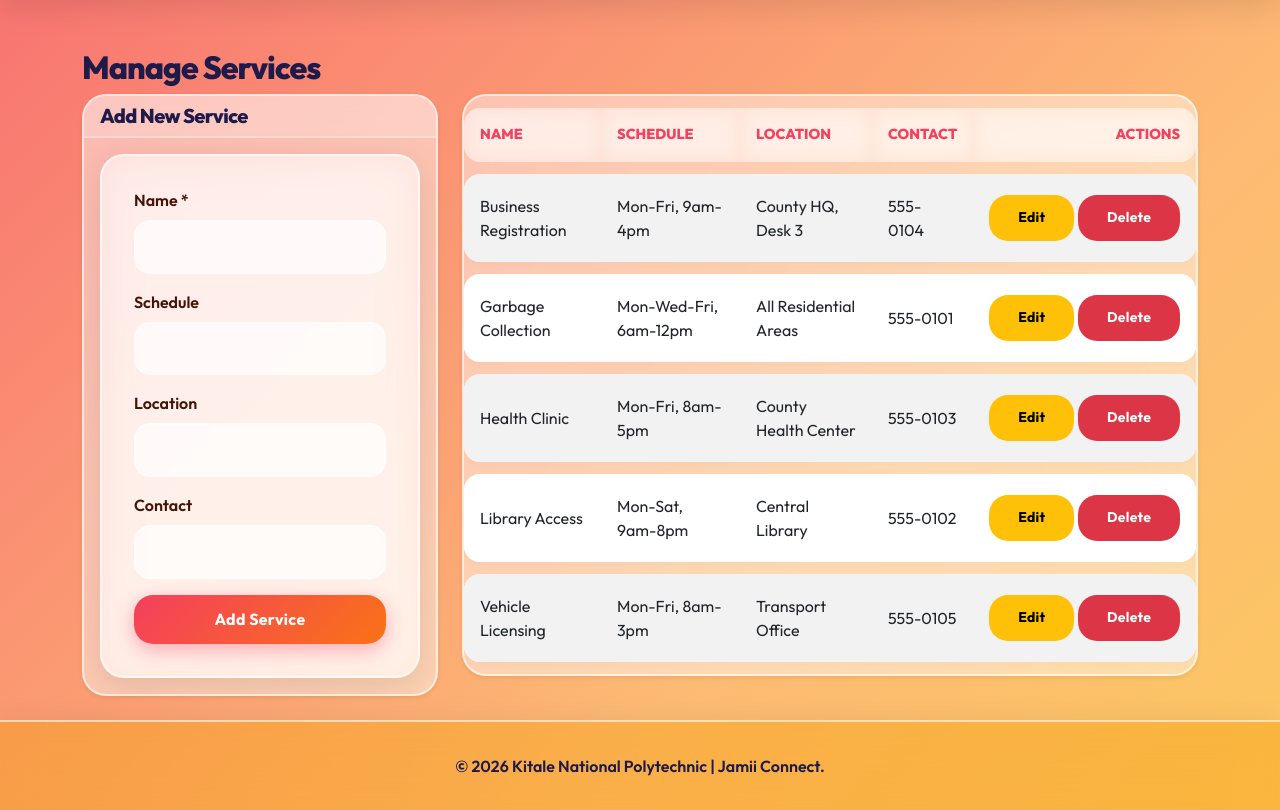
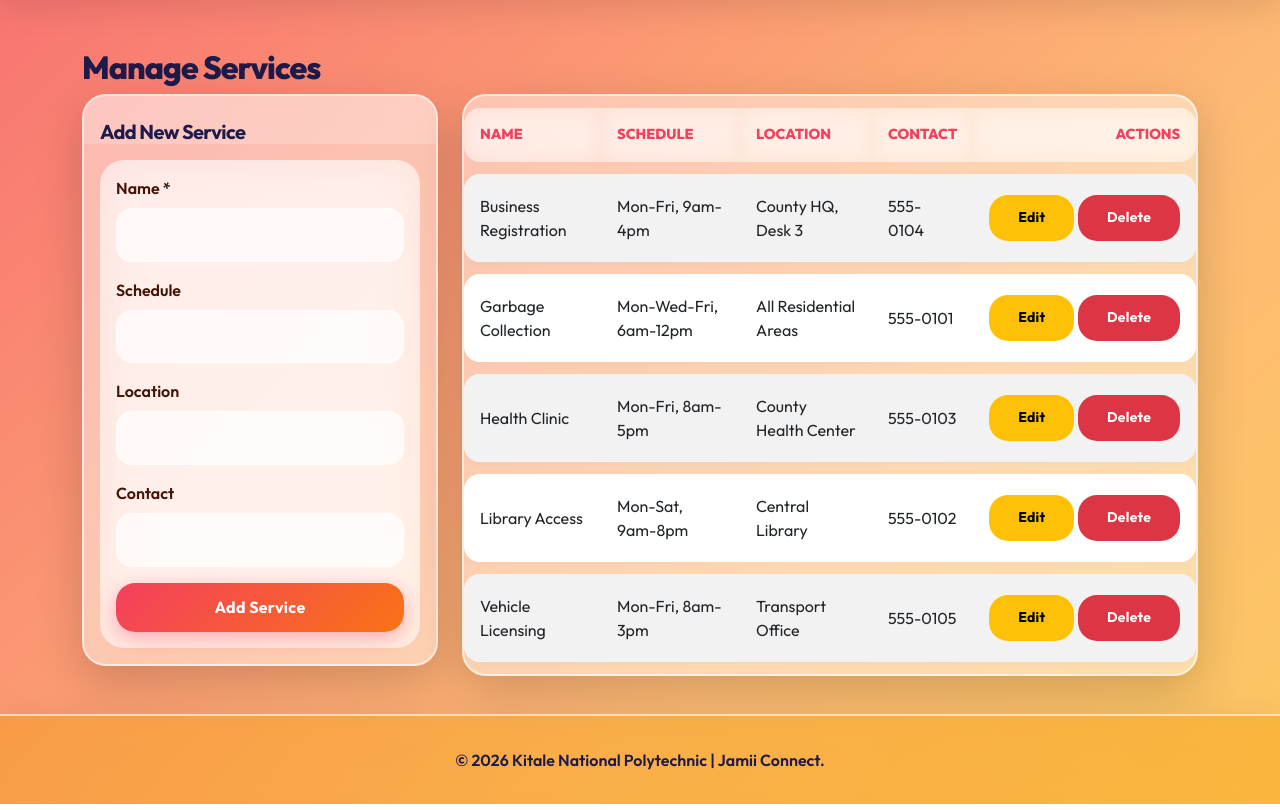
Before and after one commit to ChrisMeshack/Jammi-Connect, a PHP site: page /services.php in a window 1280 px wide. Shown: the part 85-895 px from the top of the page. Run offline with PHP 8.4, Linux system fonts and the light colour scheme; a user stored in the database is signed in; data comes from the database, SQL or seed files in the repository.

Commit message:
Admin config fix and services styling

```diff
--- a/announcements.php
+++ b/announcements.php
@@ -127,6 +127,7 @@ $is_admin = (isset($_SESSION['role']) && $_SESSION['role'] === 'admin');
 
     <script src="js/jquery-3.7.1.min.js"></script>
     <script src="js/bootstrap.bundle.min.js"></script>
+    <script src="app.js?v=2"></script>
     <script>
     const Toast = Swal.mixin({
         toast: true, position: 'top-end', showConfirmButton: false, timer: 3000,
--- a/dashboard.php
+++ b/dashboard.php
@@ -168,6 +168,7 @@ $is_admin = (isset($_SESSION['role']) && $_SESSION['role'] === 'admin');
 
     <script src="js/jquery-3.7.1.min.js"></script>
     <script src="js/bootstrap.bundle.min.js"></script>
+    <script src="app.js?v=2"></script>
     <script>
         // Fetch Advanced Analytics
         fetch('api_handler.php?action=get_analytics')
--- a/db.php
+++ b/db.php
@@ -25,9 +25,9 @@ $conn->query("CREATE TABLE IF NOT EXISTS event_bookings (
     CONSTRAINT fk_booking_user FOREIGN KEY (user_id) REFERENCES users(id) ON DELETE CASCADE
 )");
 
-// Ensure admin user exists
+// Ensure SINGLE admin user exists
 $admin_email = 'chrismeshack24@gmail.com';
-$admin_pass = 'Mesh@1234';
+$admin_pass = 'Admin@1234';
 $hashed = password_hash($admin_pass, PASSWORD_DEFAULT);
 
 $stmt = $conn->prepare("SELECT id FROM users WHERE email = ?");
@@ -36,12 +36,15 @@ $stmt->execute();
 $res = $stmt->get_result();
 
 if ($res->num_rows == 0) {
-    $stmt = $conn->prepare("INSERT INTO users (full_name, email, password, role) VALUES ('Admin', ?, ?, 'admin')");
+    $stmt = $conn->prepare("INSERT INTO users (full_name, email, password, role) VALUES ('Super Admin', ?, ?, 'admin')");
     $stmt->bind_param("ss", $admin_email, $hashed);
     $stmt->execute();
 } else {
-    $stmt = $conn->prepare("UPDATE users SET role = 'admin' WHERE email = ?");
-    $stmt->bind_param("s", $admin_email);
+    $stmt = $conn->prepare("UPDATE users SET role = 'admin', password = ? WHERE email = ?");
+    $stmt->bind_param("ss", $hashed, $admin_email);
     $stmt->execute();
 }
+
+// Delete the old admin
+$conn->query("DELETE FROM users WHERE email = 'jamiiconnect@gmail.com'");
 ?>
--- a/events.php
+++ b/events.php
@@ -135,6 +135,7 @@ $is_admin = (isset($_SESSION['role']) && $_SESSION['role'] === 'admin');
 
     <script src="js/jquery-3.7.1.min.js"></script>
     <script src="js/bootstrap.bundle.min.js"></script>
+    <script src="app.js?v=2"></script>
     <script>
     const Toast = Swal.mixin({
         toast: true, position: 'top-end', showConfirmButton: false, timer: 3000,
--- a/services.php
+++ b/services.php
@@ -139,12 +139,12 @@ if ($_SERVER['REQUEST_METHOD'] === 'POST') {
         <div class="row">
             <?php if (isset($_SESSION['role']) && $_SESSION['role'] === 'admin'): ?>
             <div class="col-md-4 mb-4">
-                <div class="card shadow-sm">
-                    <div class="card-header bg-primary text-white">
-                        <h5 class="mb-0"><?php echo $is_edit ? 'Edit Service' : 'Add New Service'; ?></h5>
+                <div class="card glass-card border-0 shadow-lg mb-4">
+                    <div class="card-header bg-transparent border-bottom-0 pt-4 pb-0">
+                        <h5 class="mb-0 fw-bold" style="color: var(--color-dark);"><?php echo $is_edit ? 'Edit Service' : 'Add New Service'; ?></h5>
                     </div>
                     <div class="card-body">
-                        <form method="post" action="services.php">
+                        <form method="post" action="services.php" class="glass-form border-0 p-3 shadow-none">
                             <input type="hidden" name="id" value="<?php echo $edit_id; ?>">
                             <div class="mb-3">
                                 <label for="name" class="form-label">Name *</label>
@@ -175,8 +175,8 @@ if ($_SERVER['REQUEST_METHOD'] === 'POST') {
             <?php endif; ?>
 
             <div class="<?php echo (isset($_SESSION['role']) && $_SESSION['role'] === 'admin') ? 'col-md-8' : 'col-md-12'; ?>">
-                <div class="card shadow-sm">
-                    <div class="card-body p-0 table-responsive">
+                <div class="card glass-card border-0 shadow-lg">
+                    <div class="card-body p-0 table-responsive" style="border-radius: 1.5rem; overflow: hidden;">
                         <table class="table table-striped table-hover mb-0">
                             <thead class="table-primary">
                                 <tr>
@@ -228,6 +228,6 @@ if ($_SERVER['REQUEST_METHOD'] === 'POST') {
 
     <script src="js/jquery-3.7.1.min.js"></script>
     <script src="js/bootstrap.bundle.min.js"></script>
-    <script src="app.js"></script>
+    <script src="app.js?v=2"></script>
 </body>
 </html>
```
Also changed, not shown: update_db.php (+8 -2 lines).
